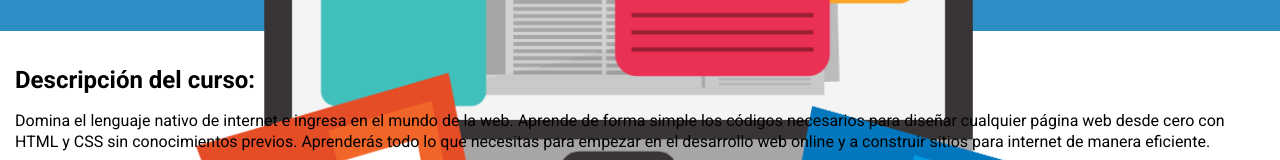
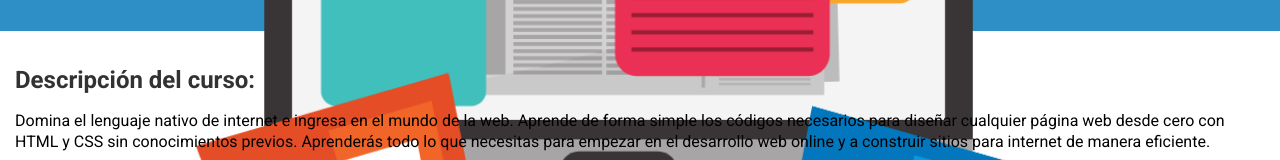
Before and after one commit to ezequielmagi/DWv1, a plain HTML site: page index.html in a window 1280 px wide. Shown: the part 609-769 px from the top of the page. Drawn offline with Linux system fonts and the light colour scheme; a web font is replaced by a local one.

Commit message:
mejoranto textos

```diff
--- a/styles.css
+++ b/styles.css
@@ -151,6 +151,7 @@
 .description h2{
   font-weight: bold;
   margin-bottom: 20px;
+  color: #323233;
 }
 
 .contenido-clases{
```
